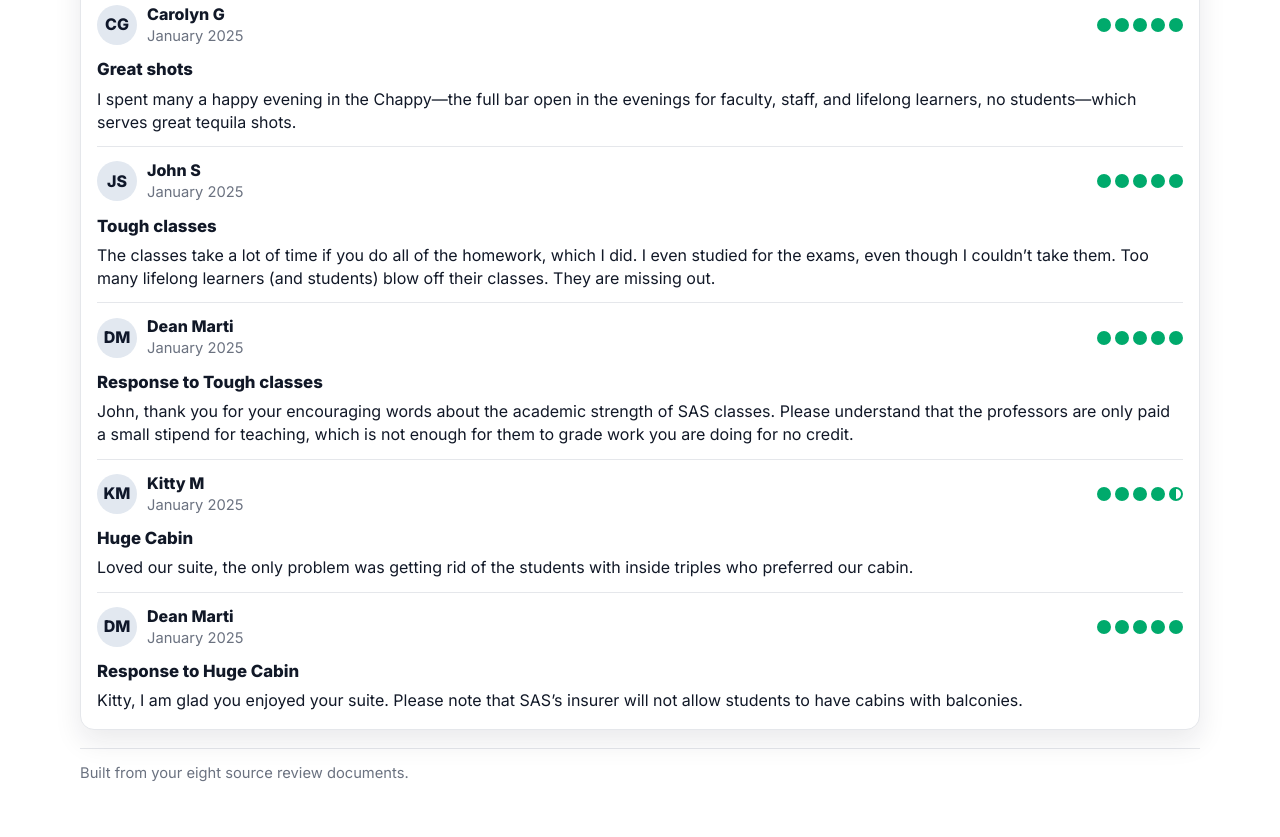
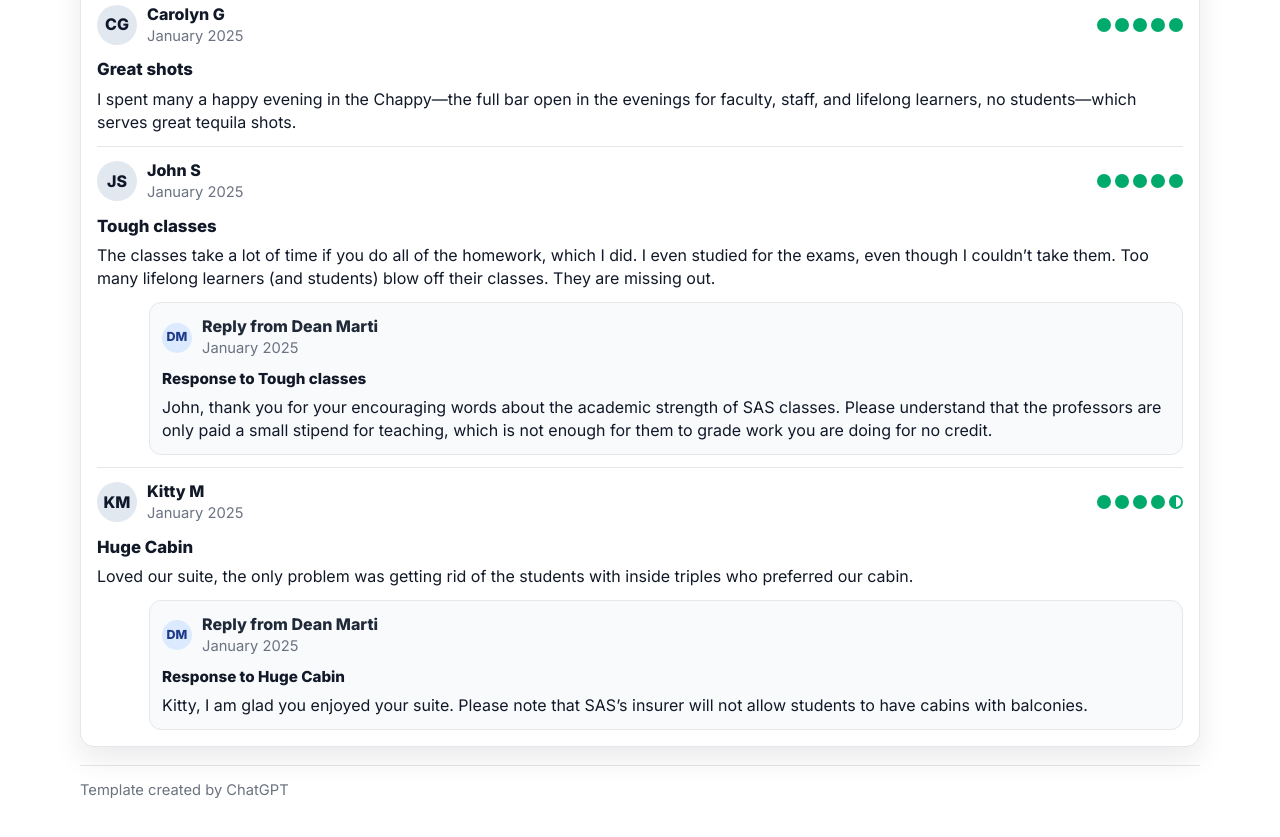
Before and after one commit to MargoWeinstein/Curious-Poses-Project, a plain HTML site: page sas.html in a window 1280 px wide. Shown: the part 2705-3542 px from the top of the page. Drawn offline with Linux system fonts and the light colour scheme.

Commit message:
almost done

```diff
--- a/review-data.js
+++ b/review-data.js
@@ -453,7 +453,7 @@ window.REVIEW_DATA = {
       "count": 212,
       "layout": "neptune-day",
       "mainPosition": "center 34%",
-      "topPosition": "center 54%",
+      "topPosition": "center 58%",
       "bottomPosition": "center 42%",
       "mainFit": "cover",
       "topFit": "cover",
@@ -990,7 +990,7 @@ window.REVIEW_DATA = {
       "layout": "camel-trek",
       "mainPosition": "center 60%",
       "topPosition": "center 46%",
-      "bottomPosition": "center 38%"
+      "bottomPosition": "center 44%"
     },
     "quick": {
       "duration": "2 hours",
--- a/review-render.js
+++ b/review-render.js
@@ -398,14 +398,55 @@
     })
     .join("");
 
-  const reviewItems = view.reviews.map((review, idx) => ({
+  const replyNameSet = new Set(["dean marti", "management reply", "mangement reply"]);
+  const isReplyReview = (review) => replyNameSet.has(String(review.name || "").trim().toLowerCase());
+
+  const reviewRows = view.reviews.map((review, idx) => ({
     ...review,
     _index: idx,
-    _epoch: parseDate(review.date),
-    _search: [review.name, review.date, review.title, review.text].join(" ").toLowerCase()
+    _epoch: parseDate(review.date)
   }));
 
-  const reviewHtml = (review) => `
+  const reviewThreads = [];
+  for (const row of reviewRows) {
+    if (isReplyReview(row) && reviewThreads.length) {
+      reviewThreads[reviewThreads.length - 1].replies.push(row);
+      continue;
+    }
+
+    reviewThreads.push({
+      parent: row,
+      replies: []
+    });
+  }
+
+  for (const thread of reviewThreads) {
+    const parent = thread.parent;
+    const parentSearch = [parent.name, parent.date, parent.title, parent.text].join(" ");
+    const replySearch = thread.replies
+      .map((reply) => [reply.name, reply.date, reply.title, reply.text].join(" "))
+      .join(" ");
+    thread._search = `${parentSearch} ${replySearch}`.toLowerCase();
+  }
+
+  const replyHtml = (reply) => `
+    <div class="review-reply">
+      <div class="review-reply__top">
+        <div class="avatar avatar--reply" aria-hidden="true">${escapeHtml(initials(reply.name))}</div>
+        <div class="review__who">
+          <div class="review-reply__name">Reply from ${escapeHtml(reply.name)}</div>
+          <div class="muted small">${escapeHtml(reply.date)}</div>
+        </div>
+      </div>
+      <h4 class="review-reply__title">${escapeHtml(reply.title)}</h4>
+      <p class="p">${escapeHtml(reply.text)}</p>
+    </div>
+  `;
+
+  const reviewHtml = (thread) => {
+    const review = thread.parent;
+
+    return `
       <article class="review">
         <div class="review__top">
           <div class="avatar" aria-hidden="true">${escapeHtml(initials(review.name))}</div>
@@ -419,8 +460,10 @@
         </div>
         <h3 class="review__title">${escapeHtml(review.title)}</h3>
         <p class="p">${escapeHtml(review.text)}</p>
+        ${thread.replies.map(replyHtml).join("")}
       </article>
     `;
+  };
 
   const crumbsHtml = view.crumbs.map((crumb) => `<a href="#">${escapeHtml(crumb)}</a><span>></span>`).join("");
   const galleryLayoutClassMap = {
@@ -598,7 +641,7 @@
     </section>
 
     <footer class="footer muted small">
-      Built from your eight source review documents.
+      Template created by ChatGPT
     </footer>
   `;
 
@@ -632,28 +675,34 @@
     const sorted = [...items];
 
     if (sortOrder === "Highest rated") {
-      sorted.sort((a, b) => b.stars - a.stars || b._epoch - a._epoch || a._index - b._index);
+      sorted.sort(
+        (a, b) =>
+          b.parent.stars - a.parent.stars || b.parent._epoch - a.parent._epoch || a.parent._index - b.parent._index
+      );
       return sorted;
     }
 
     if (sortOrder === "Lowest rated") {
-      sorted.sort((a, b) => a.stars - b.stars || b._epoch - a._epoch || a._index - b._index);
+      sorted.sort(
+        (a, b) =>
+          a.parent.stars - b.parent.stars || b.parent._epoch - a.parent._epoch || a.parent._index - b.parent._index
+      );
       return sorted;
     }
 
-    sorted.sort((a, b) => b._epoch - a._epoch || a._index - b._index);
+    sorted.sort((a, b) => b.parent._epoch - a.parent._epoch || a.parent._index - b.parent._index);
     return sorted;
   };
 
   const applyReviewFilters = () => {
     const query = searchQuery.trim().toLowerCase();
-    const filtered = reviewItems.filter((review) => !query || review._search.includes(query));
+    const filtered = reviewThreads.filter((thread) => !query || thread._search.includes(query));
     const sorted = sortReviews(filtered);
 
     reviewListEl.innerHTML = sorted.map(reviewHtml).join("");
     reviewEmptyEl.hidden = sorted.length !== 0;
 
-    const total = reviewItems.length;
+    const total = reviewThreads.length;
     const shown = sorted.length;
     const label = total === 1 ? "review" : "reviews";
     reviewStateEl.textContent = `${shown} of ${total} ${label} shown`;
--- a/styles.css
+++ b/styles.css
@@ -1096,6 +1096,46 @@ textarea {
   font-weight: 900;
 }
 
+.review-reply {
+  margin: 12px 0 0 52px;
+  padding: 12px;
+  border: 1px solid var(--line);
+  border-radius: 12px;
+  background: #f8fafc;
+}
+
+.review-reply__top {
+  display: flex;
+  align-items: center;
+  gap: 10px;
+  margin-bottom: 8px;
+}
+
+.avatar--reply {
+  width: 30px;
+  height: 30px;
+  font-size: 0.78rem;
+  background: #dbeafe;
+  color: #1e3a8a;
+}
+
+.review-reply__name {
+  font-weight: 800;
+  color: #1f2937;
+}
+
+.review-reply__title {
+  margin: 0 0 6px;
+  font-size: 0.95rem;
+  font-weight: 800;
+}
+
+@media (max-width: 640px) {
+  .review-reply {
+    margin-left: 0;
+  }
+}
+
 .footer {
   margin-top: 18px;
   border-top: 1px solid var(--line);
```
Lines whose indentation alone changed are shown as unchanged.
